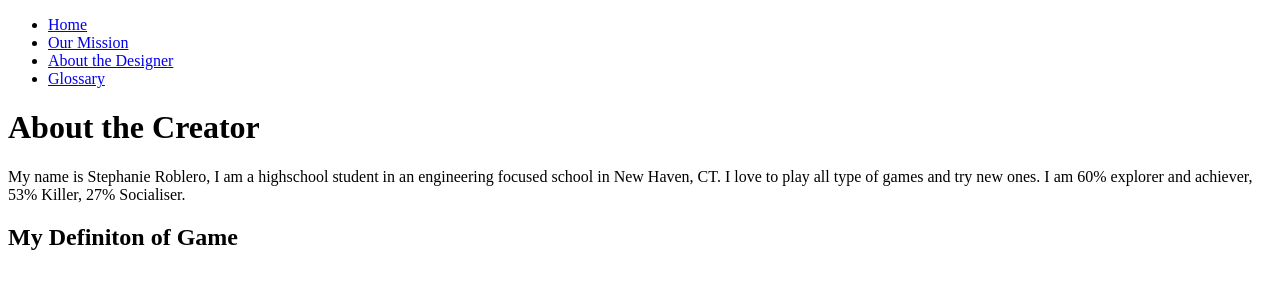
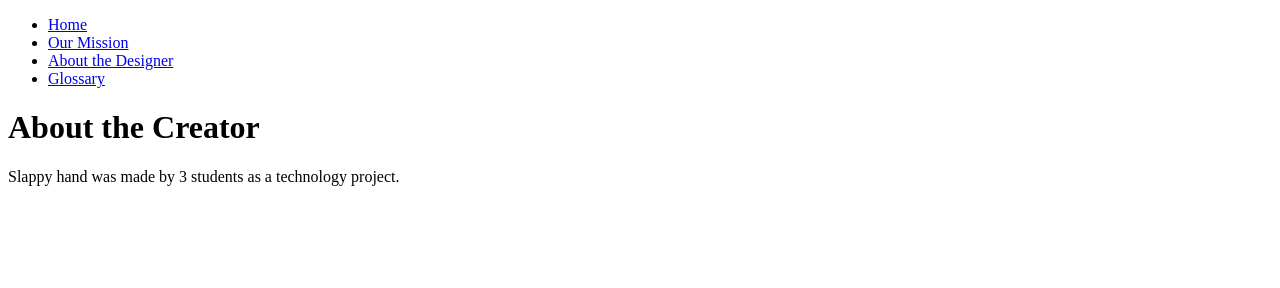
Before and after one commit to Stephanierob/game, a plain HTML site: page about.html in a window 1280 px wide. Drawn offline with Linux system fonts and the light colour scheme.

Commit message:
Update about.html

```diff
--- a/about.html
+++ b/about.html
@@ -19,10 +19,8 @@
 
         <h1>About the Creator</h1>
         <p>
-            My name is Stephanie Roblero, I am a highschool student in an engineering focused school in New Haven, CT.
-            I love to play all type of games and try new ones. I am 60% explorer and achiever, 53% Killer, 27% Socialiser.
+            Slappy hand was made by 3 students as a technology project.
         </p>
 
-        <h2>My Definiton of Game</h2>
     </body>
 </html>
```
